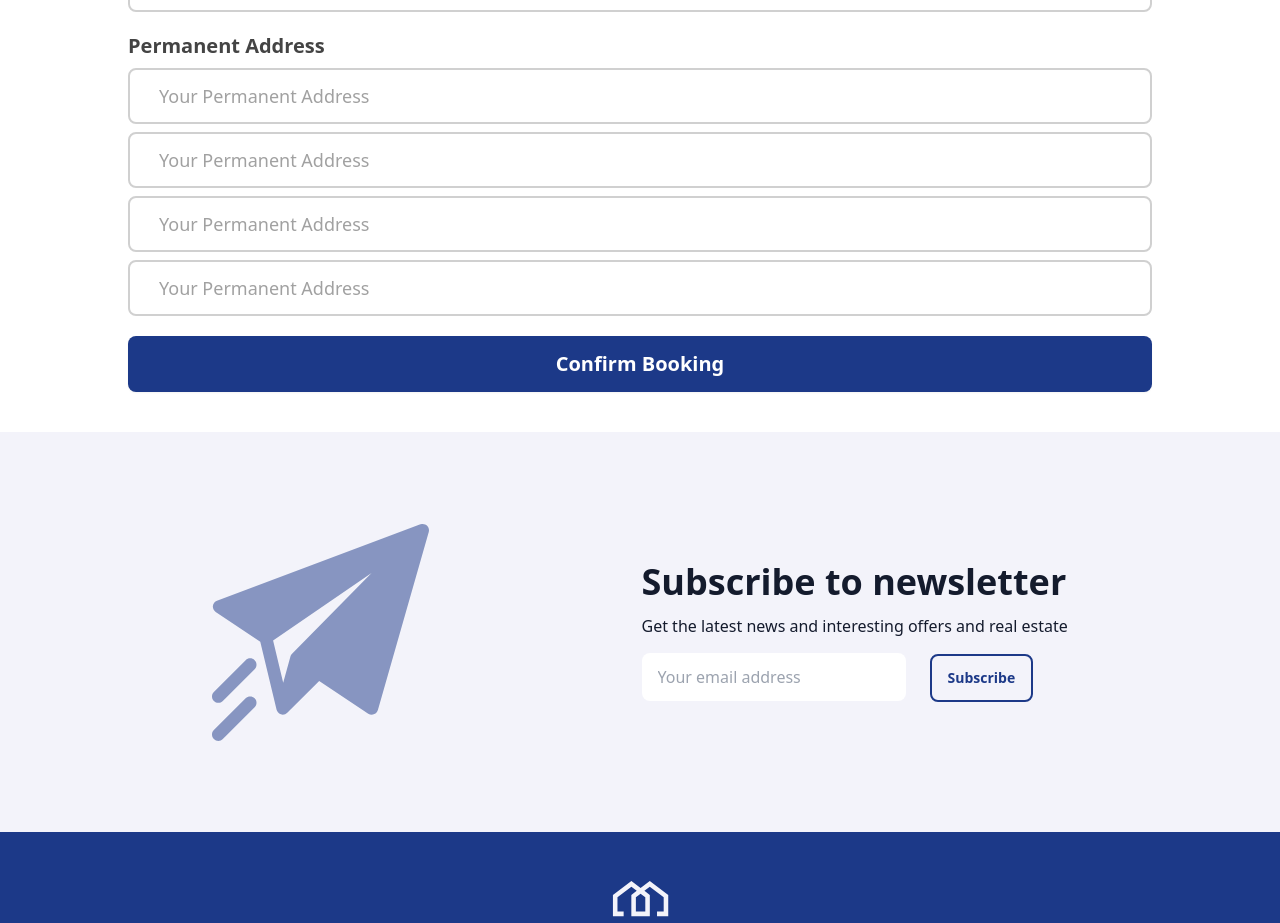
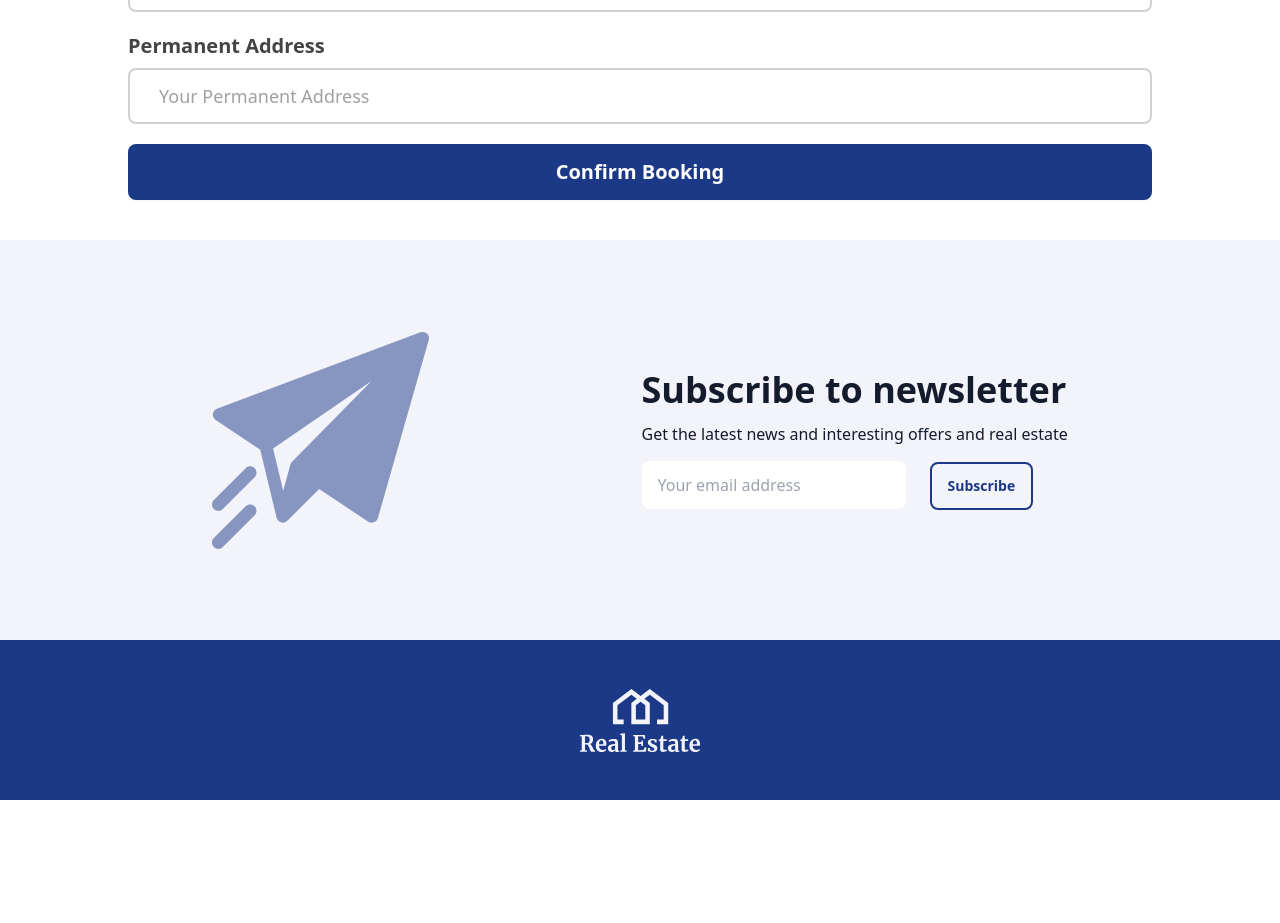
Before and after one commit to alamnahid/RentSwiftly---Renting-Made-Easy, a React (Vite) app: page /housebooking/1 in a window 1280 px wide. Shown: the part 960-1883 px from the top of the page. After the commit the page ends 1760 px from the top, so only its background shows below. Built offline with nearby package versions, Linux system fonts and the light colour scheme; no server answers.

Commit message:
neccesary comments

```diff
--- a/src/Pages/HouseBookingForm/HouseBookingForm.jsx
+++ b/src/Pages/HouseBookingForm/HouseBookingForm.jsx
@@ -143,9 +143,6 @@ const HouseBookingForm = () => {
                 <p className="text-[#444] mt-5 text-xl font-semibold">Permanent Address</p>
 
                 <input className="w-full mt-2 h-[3.5rem] text-gray-700 placeholder:text-[#A1A1A1] text-lg outline-none pl-[1.81rem] rounded-lg border-2 border-[#D0D0D0] bg-white" type="text" name="address" id="" placeholder="Your Permanent Address" {...register("address", { required: true })} />
-                <input className="w-full mt-2 h-[3.5rem] text-gray-700 placeholder:text-[#A1A1A1] text-lg outline-none pl-[1.81rem] rounded-lg border-2 border-[#D0D0D0] bg-white" type="text" name="address" id="" placeholder="Your Permanent Address" {...register("address", { required: true })} />
-                <input className="w-full mt-2 h-[3.5rem] text-gray-700 placeholder:text-[#A1A1A1] text-lg outline-none pl-[1.81rem] rounded-lg border-2 border-[#D0D0D0] bg-white" type="text" name="address" id="" placeholder="Your Permanent Address" {...register("address", { required: true })} />
-                <input className="w-full mt-2 h-[3.5rem] text-gray-700 placeholder:text-[#A1A1A1] text-lg outline-none pl-[1.81rem] rounded-lg border-2 border-[#D0D0D0] bg-white" type="text" name="address" id="" placeholder="Your Permanent Address" {...register("address", { required: true })} />
 
 
 
```
